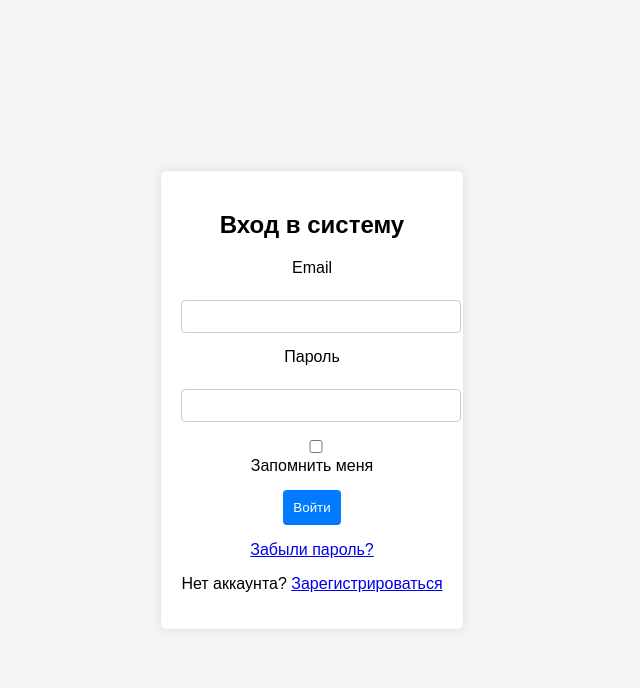
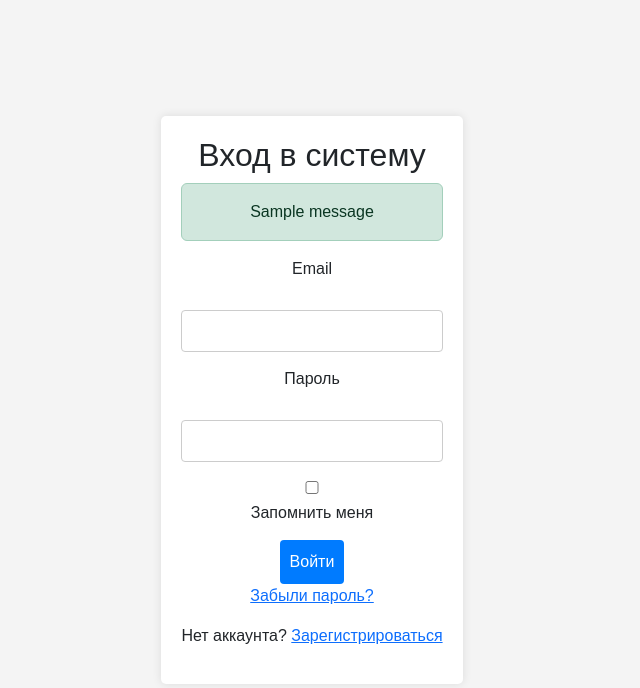
Before and after one commit to ragelalexandr/theater-school-app-flask, a Flask app: page /student/login in a window 1280 px wide. Shown: the top 688 px of the page, without its empty margins (328-968 px from the left). Run offline with Flask 3, Linux system fonts and the light colour scheme; tables that the repository leaves empty hold one stand-in row (values such as "Sample post"); one stand-in notice (Sample message) is shown; some libraries are stand-ins or nearby versions.

Commit message:
вывод сообщений в форме авторизации

```diff
--- a/app/templates/student/login.html
+++ b/app/templates/student/login.html
@@ -2,9 +2,6 @@
 <!-- Path: template/login.html -->
 
 <!-- Login Page: форма для входа в систему -->
-
-<!-- File: login.html -->
-<!-- Path: template/login.html -->
 
 <!DOCTYPE html>
 <html lang="ru">
@@ -12,10 +9,25 @@
     <meta charset="UTF-8">
     <meta name="viewport" content="width=device-width, initial-scale=1.0">
     <title>Вход</title>
-</head>
+    <!-- Подключение локального файла Bootstrap -->
+    <link rel="stylesheet" href="{{ url_for('static', filename='css/bootstrap.min.css') }}">
+    <!-- Можно также подключить ваш собственный файл стилей -->
+    <link rel="stylesheet" href="{{ url_for('static', filename='css/style.css') }}">
+  </head>
 <body>
     <div class="login-container">
         <h2>Вход в систему</h2>
+        <!-- Блок для вывода flash-сообщений -->
+        {% with messages = get_flashed_messages(with_categories=true) %}
+          {% if messages %}
+            {% for category, message in messages %}
+              <div class="alert alert-{{ category }}">
+                {{ message }}
+              </div>
+            {% endfor %}
+          {% endif %}
+        {% endwith %}
+
         <form action="{{ url_for('student.login') }}" method="POST">
             {{ form.hidden_tag() }}
             <div class="form-group">
@@ -36,7 +48,6 @@
     </div>
 </body>
 </html>
-
 <style>
     body {
         font-family: Arial, sans-serif;
```
Also changed, not shown: app/config.py (+7 -0 lines).
